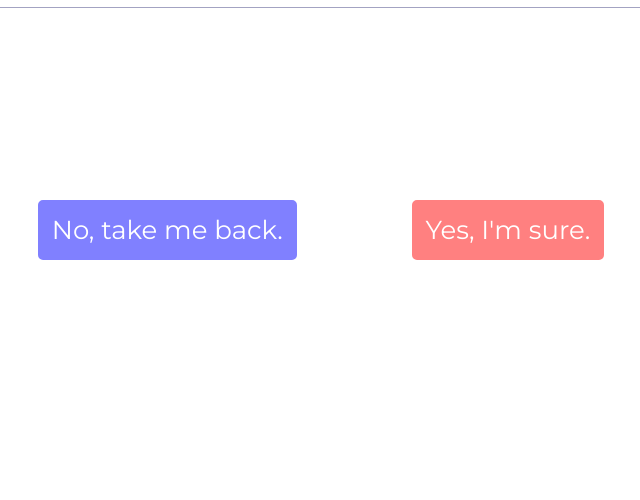
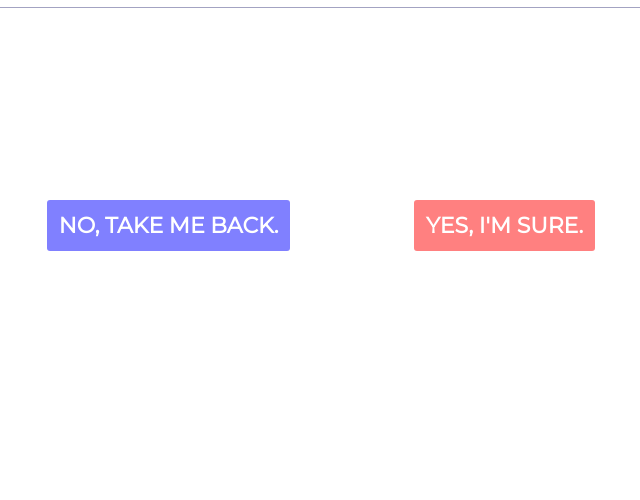
Before and after one commit to elzbietamal95/movies_app, a Django app: a page that uses accounts/templates/accounts/user_delete.html in a window 1280 px wide. Shown: the part 136-636 px from the top of the page, without its empty margins (319-959 px from the left). Run offline with Django 3.2, Linux system fonts and the light colour scheme; the visitor is signed in with stand-in values (Sample User, id 1); data comes from the database, SQL or seed files in the repository; parts of the project's set-up code (start-up, migrations or seed data) failed here and were passed over.

Commit message:
Back button to user_delete template added

```diff
--- a/accounts/static/css/base.css
+++ b/accounts/static/css/base.css
@@ -121,13 +121,18 @@ input, textarea {
     border-radius: 3px;
 }
 
-input[type=submit], a.button {
+input[type=submit], a.button, a.warning, a.danger, a.danger, form.delete-user button {
     font-weight: bold;
     background: #8080ff;
     color: #fff;
     padding: 10px 20px;
-    font-size: 14px;
+    font-size: 16px;
     text-transform: uppercase;
+    border-radius: 3px;
+}
+
+button {
+    border: none;
 }
 
 ul.errorlist li {
@@ -204,22 +213,8 @@ span.float-right {
 }
 
 a.danger, form.delete-user button {
-    font-size: 18px;
-    color: #ffffff;
-    border: 2px solid #ff8080;
-    border-radius: 5px;
     background: #ff8080;
-    padding: 3px 8px;
     font-family: 'Montserrat', sans-serif;
-}
-
-a.warning {
-    font-size: 18px;
-    color: #ffffff;
-    border: 2px solid #8080ff;
-    border-radius: 5px;
-    background: #8080ff;
-    padding: 3px 8px;
 }
 
 a.warning:hover, a.danger:hover, form.delete-user button:hover {
@@ -243,7 +238,7 @@ div.user-delete-or-not {
 }
 
 div.user-delete-or-not a.warning, form.delete-user button {
-    font-size: 26px;
+    font-size: 22px;
     padding: 12px;
     margin: 10px 20px;
 }
--- a/accounts/templates/accounts/user_delete.html
+++ b/accounts/templates/accounts/user_delete.html
@@ -9,10 +9,10 @@
         <h1>Are you sure you want to delete user {{ user_to_delete.username }}?</h1>
     {% endif %}
     <div class="user-delete-or-not">
-        <a href="{% url 'accounts:user-list' %}" class="warning">No, take me back.</a>
+        <a href="{{request.META.HTTP_REFERER|escape}}" class="warning">NO, TAKE ME BACK.</a>
         <form action="{% url 'accounts:user-delete' user_to_delete.username %}" method="post" class="delete-user">
             {% csrf_token %}
-            <button type="submit" >Yes, I'm sure.</button>
+            <button type="submit" >YES, I'M SURE.</button>
         </form>
     </div>
 {% endblock %}
--- a/accounts/templates/accounts/user_edit.html
+++ b/accounts/templates/accounts/user_edit.html
@@ -3,7 +3,9 @@
 {% block title %}Edit {{ user_to_edit.username }}{% endblock %}
 
 {% block content %}
-    <h1>Edit {{ user_to_edit.username }}</h1>
+    <h1>
+        Edit {{ user_to_edit.username }}
+    </h1>
     <form action="." method="post">
         {{ user_edit_form.as_p }}
         {% csrf_token %}
--- a/accounts/views.py
+++ b/accounts/views.py
@@ -86,7 +86,7 @@ def is_admin(user):
 @login_required(login_url="/accounts/login/")
 @user_passes_test(is_admin)
 def user_list_view(request):
-    users = User.objects.exclude(id=request.user.id)
+    users = User.objects.all().order_by('date_joined')
     return render(request, 'accounts/user_list.html', context={'users': users})
 
 
--- a/movies_app/settings.py
+++ b/movies_app/settings.py
@@ -72,6 +72,10 @@ TEMPLATES = [
 WSGI_APPLICATION = 'movies_app.wsgi.application'
 
 
+TEMPLATE_CONTEXT_PROCESSORS = [
+    'django.core.context_processors.request'
+]
+
 # Database
 # https://docs.djangoproject.com/en/2.2/ref/settings/#databases
 
```
Also changed, not shown: other parts of accounts/static/css/base.css (+16 -26 lines).
